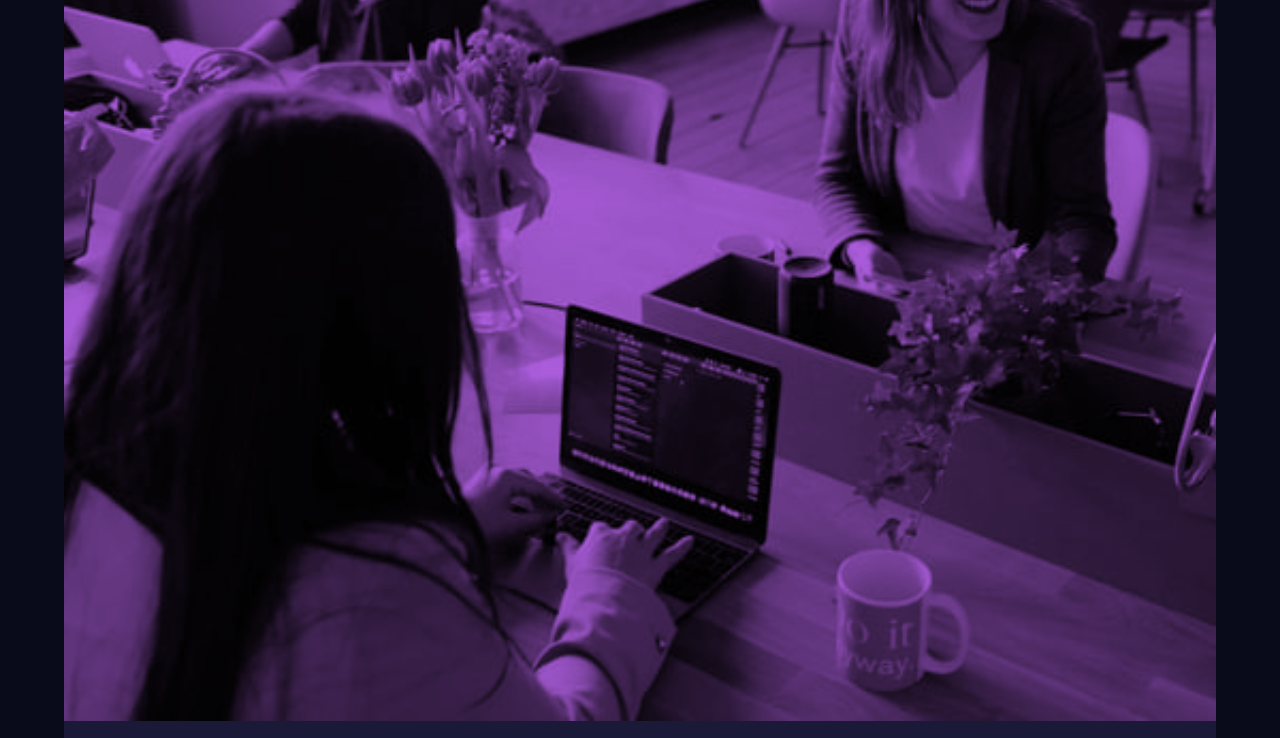
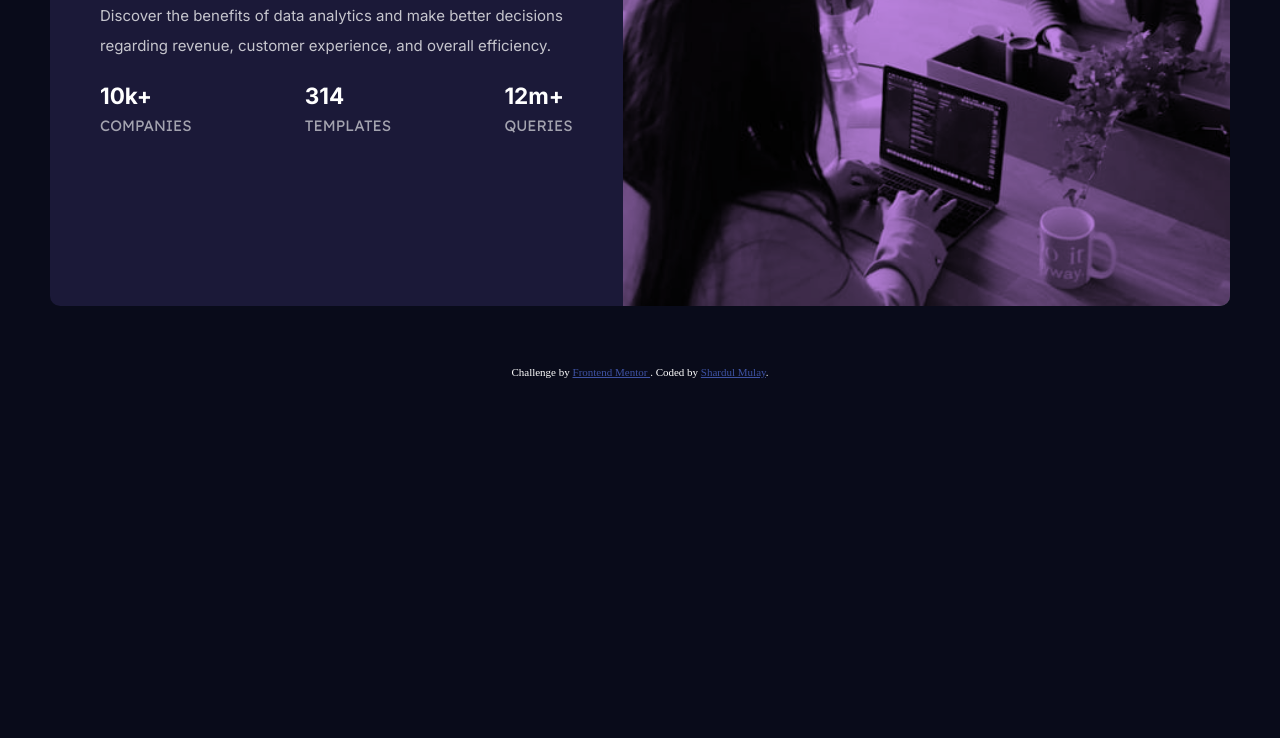
Before and after one commit to sh4rdu1-git/fm-stats-preview-card-component, a plain HTML site: page index.html in a window 1280 px wide. Shown: the part 294-1032 px from the top of the page. After the commit the page ends 800 px from the top, so only its background shows below. Drawn offline with Linux system fonts and the light colour scheme.

Commit message:
desktop layout done

```diff
--- a/style.css
+++ b/style.css
@@ -26,22 +26,23 @@ body {
 }
 
 img {
+  height: 100%;
   width: 100%;
-  background-size: cover;
+  object-fit: cover;
 }
 
 .container {
+  margin: 50px;
   display: flex;
   flex-direction: column;
-  margin: 5%;
   border-radius: 10px;
   overflow: hidden;
   background-color: var(--dark-desaturated-blue);
 }
 
 .picture {
-  width: 100%;
-  height: auto;
+  width: auto;
+  height: 100%;
   background-size: cover;
   line-height: 0;
   position: relative;
@@ -49,6 +50,7 @@ img {
 
 .overlay {
   background-color: var(--soft-violet);
+  opacity: 75%;
   width: 100%;
   height: 100%;
   top: 0;
@@ -58,7 +60,7 @@ img {
 }
 
 .text {
-  padding: 20px;
+  padding: 10px;
   text-align: center;
 }
 
@@ -66,8 +68,8 @@ img {
   color: var(--white);
   font-family: "Inter", sans-serif;
   font-weight: 700;
-  font-size: 1.8em;
-  padding-bottom: 10px;
+  /* font-size: 1.8em; */
+  padding: 10px 0px;
 }
 
 .accent {
@@ -78,19 +80,19 @@ img {
   color: var(--slightly-transparent-white-para);
   font-family: "Inter", sans-serif;
   font-weight: 400;
-  font-size: 0.9em;
-  padding-bottom: 10px;
+  /* font-size: 0.9em; */
+  padding: 10px 0px;
 }
 
 .stat-item {
-  padding-bottom: 10px;
+  padding: 10px 0px;
 }
 
 .stat-title {
   color: var(--slightly-transparent-white-stat);
   text-transform: uppercase;
   font-family: "Lexend Deca", sans-serif;
-  font-size: 0.9em;
+  /* font-size: 0.9em; */
 }
 
 .stat-value {
@@ -112,4 +114,26 @@ img {
 
 /* Styling for larger screens */
 @media screen and (min-width: 768px) {
+  .container {
+    flex-direction: row-reverse;
+  }
+
+  .picture {
+    flex-grow: 0;
+    width: 100%;
+    height: 550px;
+  }
+
+  .text {
+    text-align: left;
+    line-height: 30px;
+    padding: 0px 50px;
+    margin: auto;
+  }
+
+  .statistics {
+    display: flex;
+    justify-content: space-between;
+    align-items: center;
+  }
 }
```
